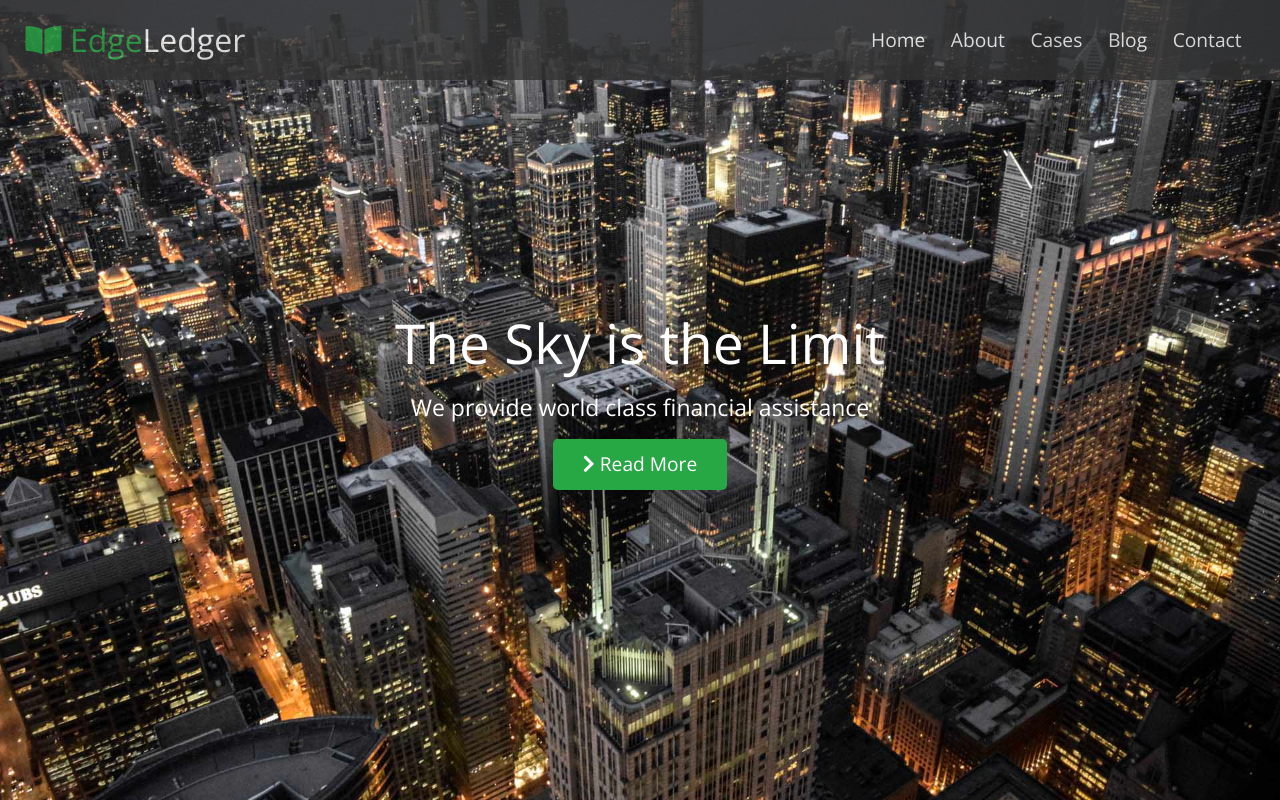
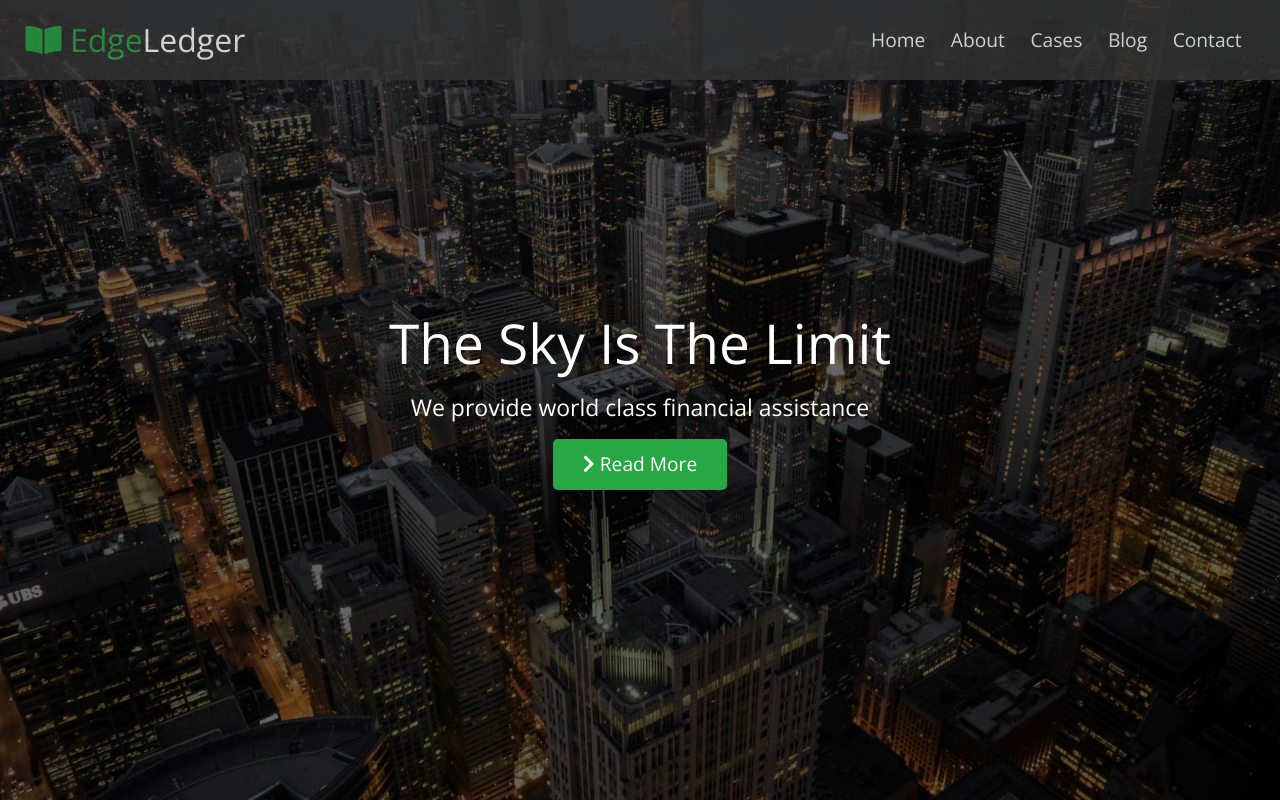
Before and after one commit to JasJohn3/EdgeLeger, a plain HTML site: page index.html in a window 1280 px wide. Drawn offline with nearby package versions, Linux system fonts and the light colour scheme.

Commit message:
Adding changes to commit

```diff
--- a/css/style.css
+++ b/css/style.css
@@ -42,7 +42,7 @@ img{
   width: 100%;
 }
 /* Important CSS Tricks(1) */
-/* Settings to allow for flexbox to be responsive and ul,li elements to fill whitespace */
+/* Set all height values to 100% for nav, nav ul, nav li so links can fill 100% space */
 nav, nav ul, nav li{
   height: 100%;
 }
@@ -61,7 +61,7 @@ nav, nav ul, nav li{
   width: 100%;
   height: 10vh;
   /* Important CSS Tricks(2) */
-  /* Creates a fixed Navbar while scrolling for easy navigation */
+  /* Set position to fixed and top to zero so navbar remains fixed while scrolling*/
   position: fixed;
   top: 0;
     /* Important CSS Tricks(2) */
@@ -96,7 +96,10 @@ nav, nav ul, nav li{
 .hero{
   background: url('../images/home/showcase.jpg') no-repeat center center/cover;
   height: 100vh;
+  /* Important CSS Tricks(3) */
+  /* Set position relative on main element so that using psedo selector before can add a transparent overlay */
   position: relative;
+  /* Important CSS Tricks(3) */
   color: var(--white);
 }
 .hero .content{
@@ -116,6 +119,22 @@ nav, nav ul, nav li{
   max-width: 600px;
 
 }
+/* Important CSS Tricks(3) */
+/* Using psedo selector before, we create an element with content of '' and the following properties creating a transparency */
+.hero::before{
+  content: '';
+  position: absolute;
+  top: 0;
+  left: 0;
+  width: 100%;
+  height: 100%;
+  background: rgba(0, 0, 0, 0.6);
+}
+/* Important CSS Tricks(3) */
+/* select all elements within the .hero content and increas z-index to push content forward */
+.hero *{
+  z-index: 10;
+}
 /* Header/Hero Styling */
 
 @media only screen and (max-width:600px){
--- a/index.html
+++ b/index.html
@@ -27,7 +27,7 @@
       </nav>
     </div>
     <div class="content">
-      <h1>The Sky is the Limit</h1>
+      <h1>The Sky Is The Limit</h1>
       <p>We provide world class financial assistance</p>
       <a href="#about" class="btn btn-primary"><i class="fas fa-chevron-right"></i>   Read More</a>
     </div>
```
